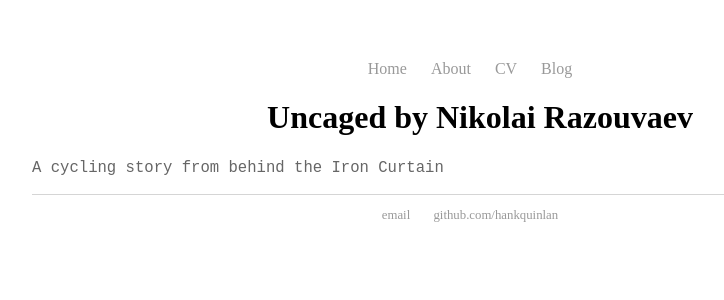
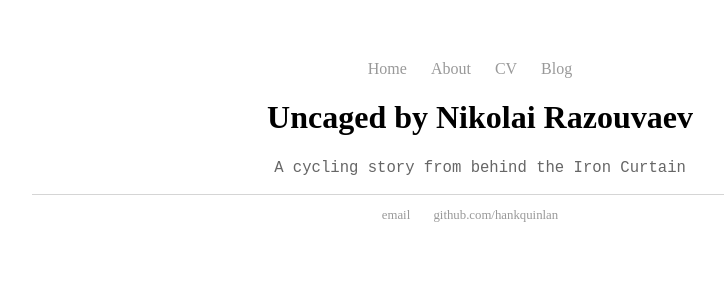
Before and after one commit to nkrzv/nkrzv.github.io, a Jekyll site: the page built from index.html, in a window 1280 px wide. Shown: the top 300 px of the page, without its empty margins (160-884 px from the left). Built offline with Jekyll 4.4.1, drawn with Linux system fonts in a browser that asks for light colours.

Commit message:
Update main.css

```diff
--- a/css/main.css
+++ b/css/main.css
@@ -46,3 +46,6 @@ ul.posts li {
 .meta {
     text-align: center;
 }
+.blurb {
+    text-align: center;
+}
```
